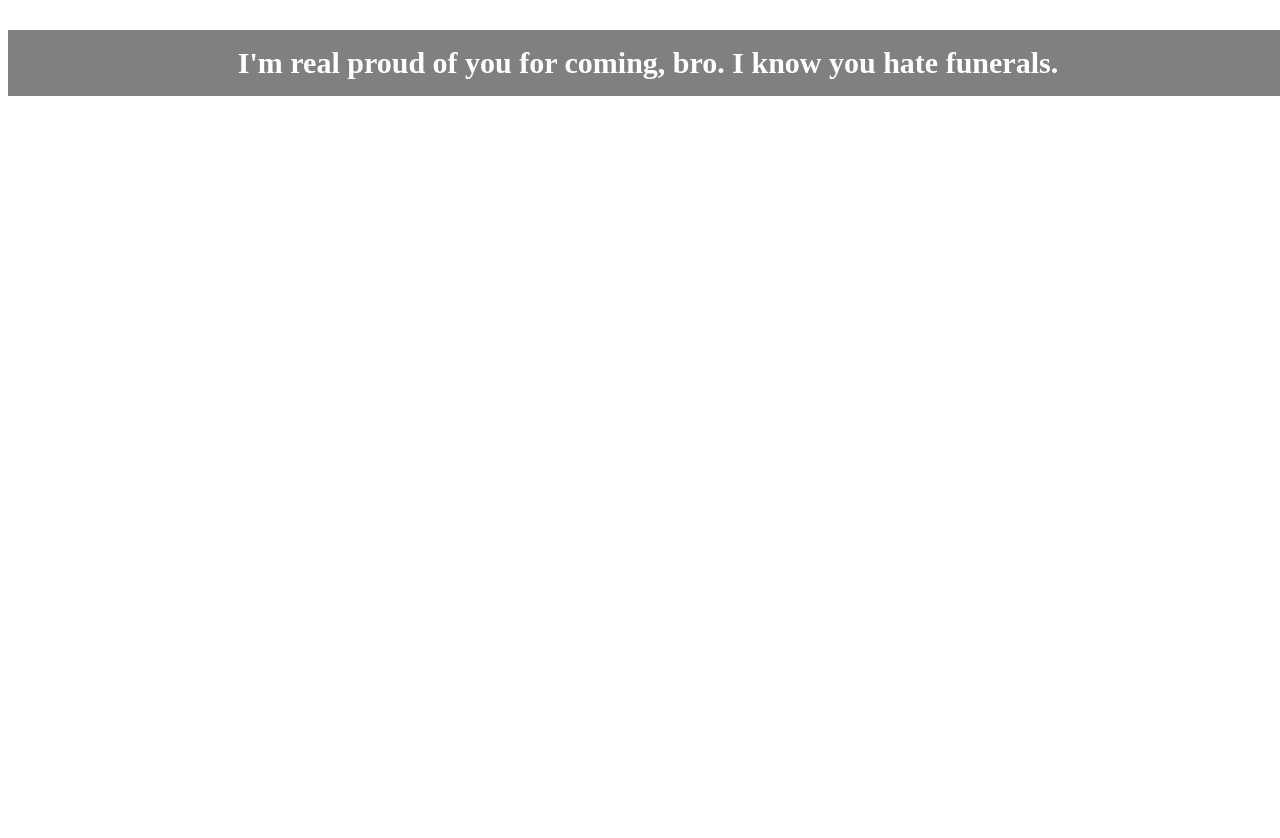
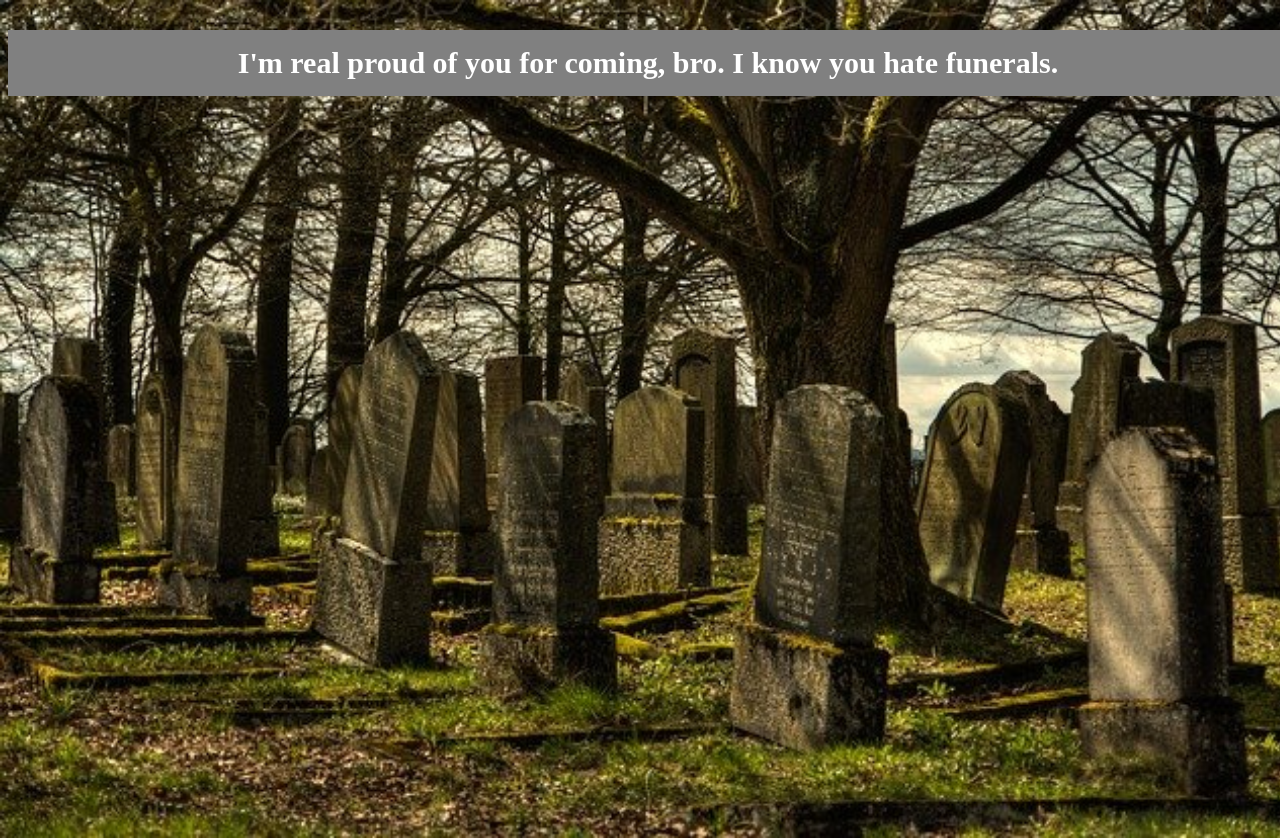
Before and after one commit to CodingFrank73/css-einfuehrung_units_Lev2_2, a plain HTML site: page index.html in a window 1280 px wide. Drawn offline with Linux system fonts and the light colour scheme; the site is published under a folder, as on GitHub Pages, so addresses that start at the root find nothing.

Commit message:
Pic link geändert

```diff
--- a/assets/css/style.css
+++ b/assets/css/style.css
@@ -2,7 +2,7 @@ body{
     height:  100vh;
     width: 100vw;
     overflow: hidden;
-    background: url(/assets/img/jew-cemetery-gc3590854f_640.jpg);
+    background: url(../img/jew-cemetery-gc3590854f_640.jpg);
     background-repeat: no-repeat;
     background-size: cover;
 
```
